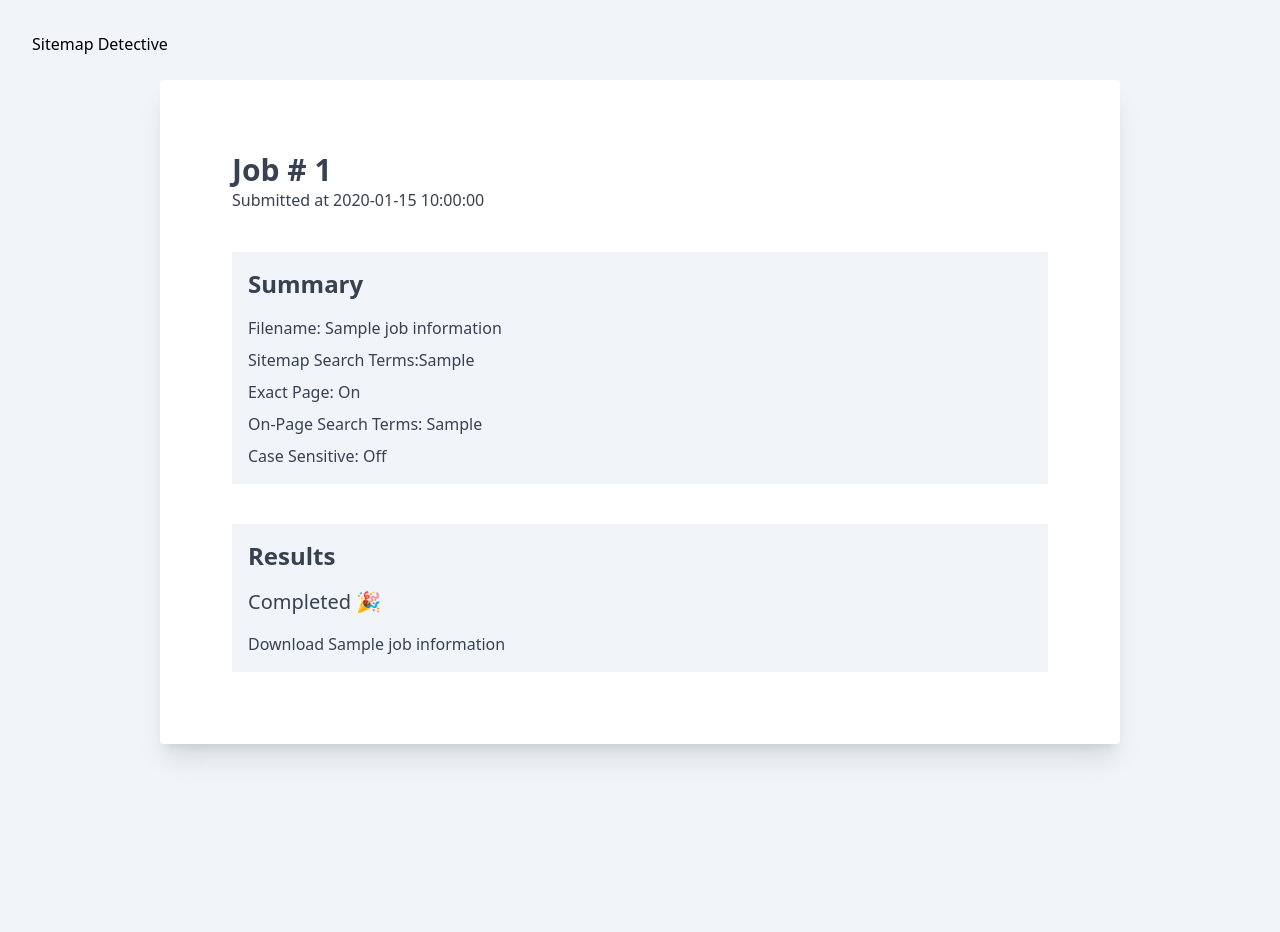
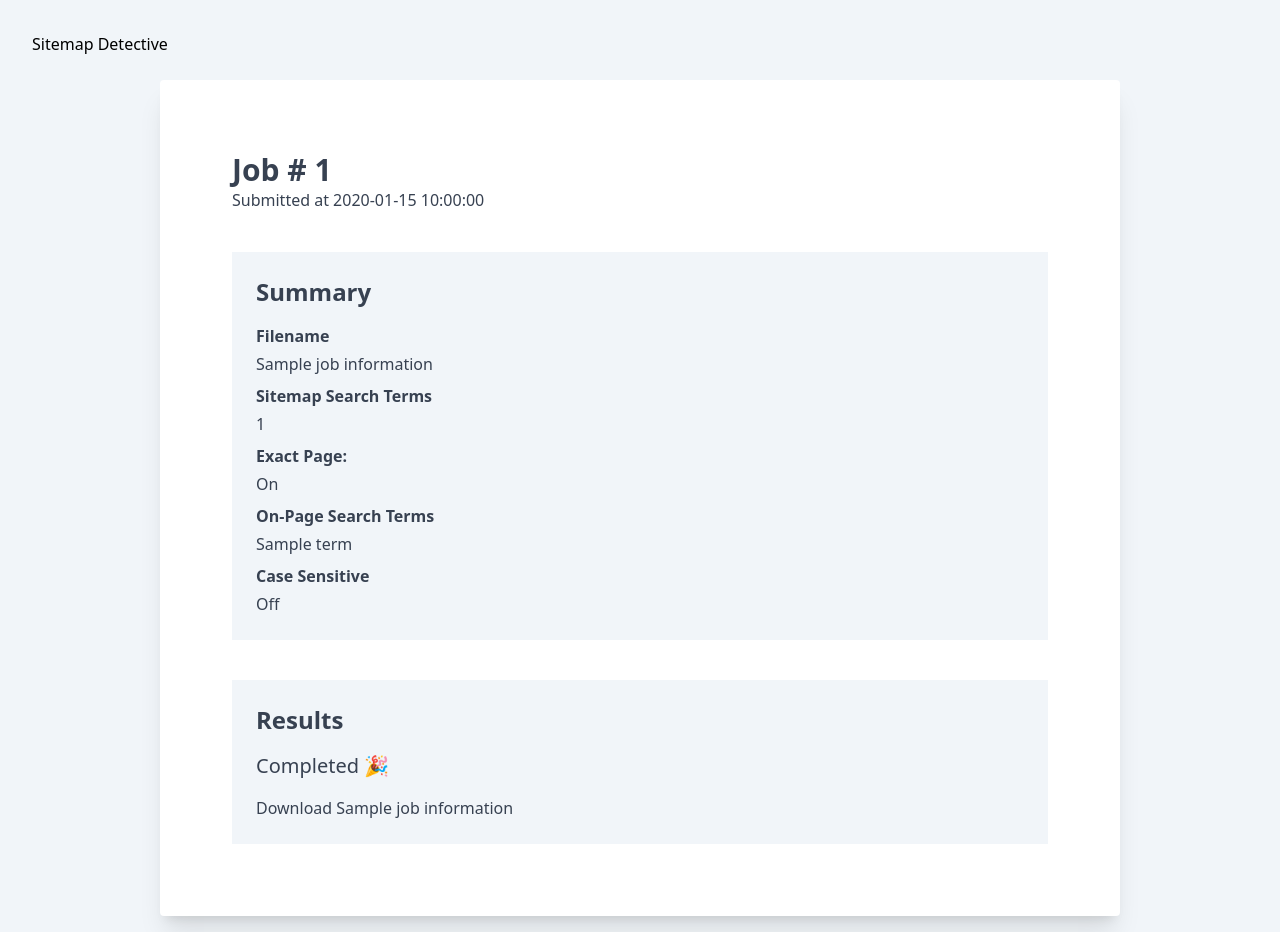
Before and after one commit to JongCleo/sitemap-detective, a Flask app: template app/templates/status.html in a window 1280 px wide. Before the commit the page ends 759 px from the top, so only its background shows below. Run offline with Flask 2, Linux system fonts and the light colour scheme; the template is opened without the code that fills it: most values are stand-ins (such as "Sample title", 1, 10 or a date in 2020); parts of the project's set-up code (start-up, migrations or seed data) failed here and were passed over; some libraries are stand-ins or nearby versions.

Commit message:
clean up summary card

```diff
--- a/app/templates/status.html
+++ b/app/templates/status.html
@@ -13,24 +13,35 @@
     </div>
 
     <!-- Cards -->
-    <div class="bg-slate-100 border-gray-100 space-y-4 p-4 text-gray-700">
+    <div class="bg-slate-100 border-gray-100 space-y-4 p-6 text-gray-700">
       <span class="text-2xl font-bold">Summary</span>
       <div class="text-md font-medium flex flex-col space-y-2">
-        <span> Filename: {{job_information.input_file_name}}</span>
-        <span> Sitemap Search Terms:{{job_information.page_list}}</span>
-        <span>
-          Exact Page: {% if job_information.exact_page %} On {% else %} Off {%
-          endif %}
-        </span>
-        <span> On-Page Search Terms: {{job_information.term_list}}</span>
-        <span>
-          Case Sensitive: {% if job_information.case_sensitive %} On {% else %}
-          Off {% endif %}
-        </span>
+        <div class="flex flex-col space-y-1">
+          <span class="font-bold"> Filename </span>
+          <span> {{job_information.input_file_name}}</span>
+        </div>
+        <div class="flex flex-col space-y-1">
+          <span class="font-bold"> Sitemap Search Terms </span>
+          <span> {{job_information.page_list|join(', ')}}</span>
+        </div>
+        <div class="flex flex-col space-y-1">
+          <span class="font-bold"> Exact Page: </span>
+          <span> {% if job_information.exact_page %} On {% else %} Off {%
+            endif %}</span>
+        </div>
+        <div class="flex flex-col space-y-1">
+          <span class="font-bold"> On-Page Search Terms </span>
+          <span> {{job_information.term_list|join(', ')}}</span>
+        </div>
+        <div class="flex flex-col space-y-1">
+          <span class="font-bold"> Case Sensitive </span>
+          <span> {% if job_information.case_sensitive %} On {% else %}
+            Off {% endif %}</span>
+        </div>
       </div>
     </div>
 
-    <div class="bg-slate-100 border-gray-100 space-y-4 p-4 text-gray-700">
+    <div class="bg-slate-100 border-gray-100 space-y-4 p-6 text-gray-700">
       <span class="text-2xl font-bold">Results</span>
       <div class="flex flex-col space-y-4">
         {% if job_information.output_file is not none %}
--- a/app/views.py
+++ b/app/views.py
@@ -145,7 +145,6 @@ def get_job(job_id):
 
     # Build response object
     job_information = JobSchema().dump(job)
-    print(job_information)
 
     job_information.update(
         {
@@ -154,6 +153,8 @@ def get_job(job_id):
             if job.output_file is None
             else job.output_file.filename,  # flattening bc Jinja can't parse nested props
             "input_file_name": job.input_file.filename,
+            "page_list": job.page_list,  # use string form
+            "term_list": job.term_list,
         }
     )
 
```
